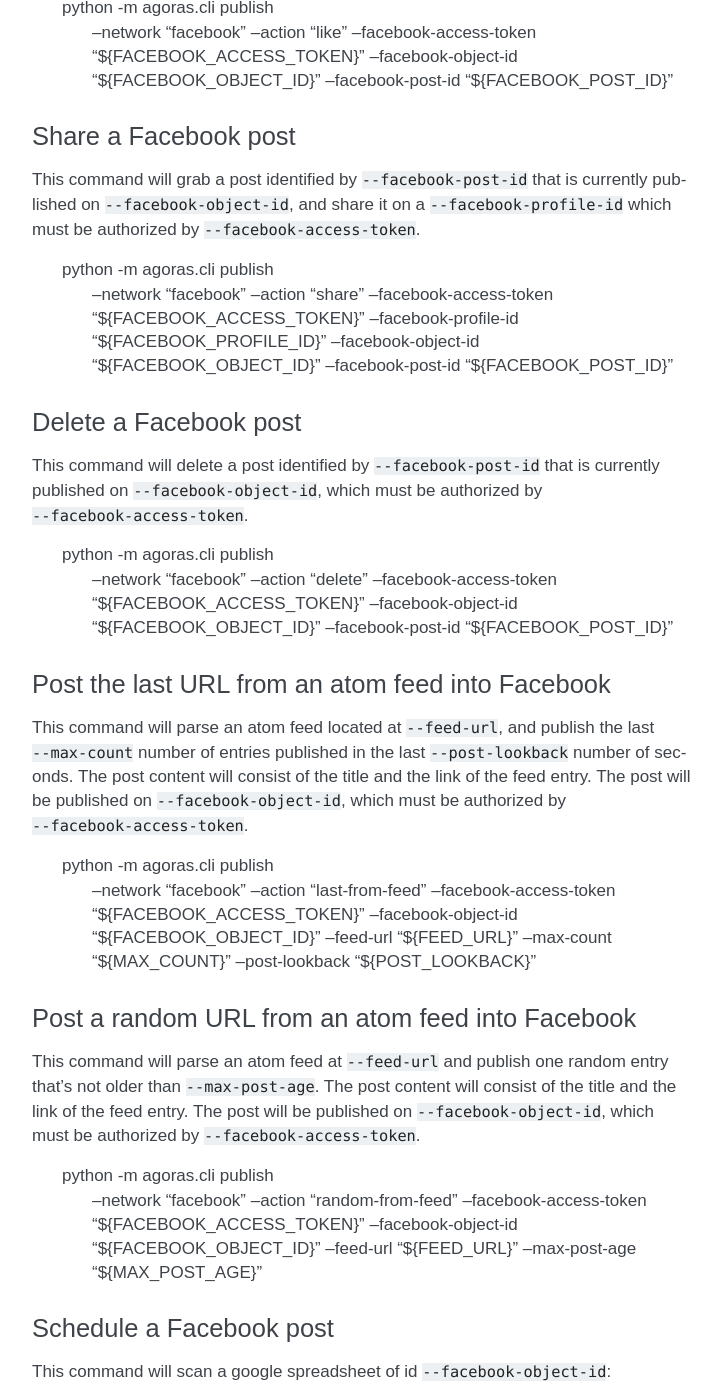
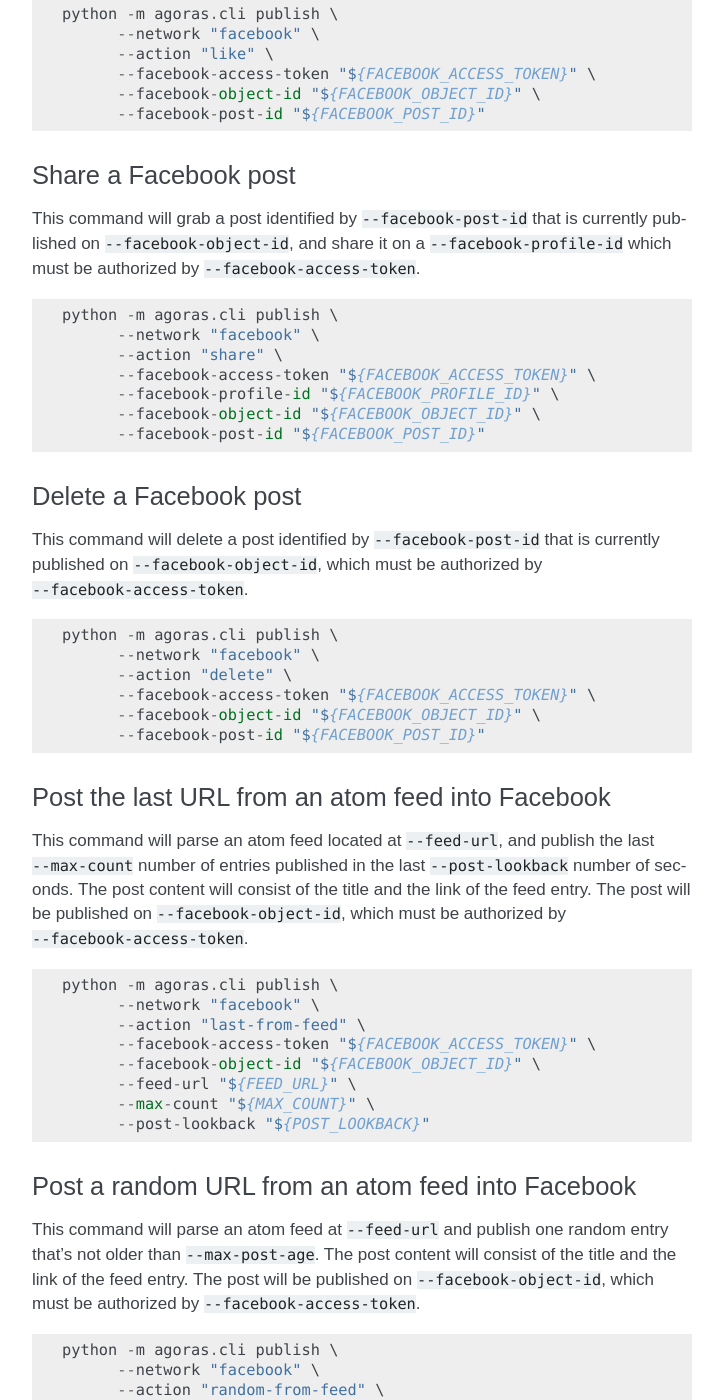
Before and after one commit to LuisAlejandro/agoras, a Sphinx documentation site: the page built from docs/facebook.rst, in a window 1280 px wide and 1400 px high, scrolled down 1931 px. Shown: the whole window, without its empty margins (388-1111 px from the left). Built offline with Sphinx 7.4.7, drawn with Linux system fonts in a browser that asks for light colours; some of the changed lines change nothing that is shown; some of the changed text lies outside the part shown.

Commit message:
[REF] Improving documentation.

```diff
--- a/docs/facebook.rst
+++ b/docs/facebook.rst
@@ -58,6 +58,7 @@
 --------------------
 
 This command will "like" a post identified by ``--facebook-post-id`` that is currently published on ``--facebook-object-id``, which must be authorized by ``--facebook-access-token``.
+::
 
       python -m agoras.cli publish \
             --network "facebook" \
@@ -72,6 +73,7 @@
 ---------------------
 
 This command will grab a post identified by ``--facebook-post-id`` that is currently published on ``--facebook-object-id``, and share it on a ``--facebook-profile-id`` which must be authorized by ``--facebook-access-token``.
+::
 
       python -m agoras.cli publish \
             --network "facebook" \
@@ -87,6 +89,7 @@
 ----------------------
 
 This command will delete a post identified by ``--facebook-post-id`` that is currently published on ``--facebook-object-id``, which must be authorized by ``--facebook-access-token``.
+::
 
       python -m agoras.cli publish \
             --network "facebook" \
@@ -101,6 +104,7 @@
 -------------------------------------------------
 
 This command will parse an atom feed located at ``--feed-url``, and publish the last ``--max-count`` number of entries published in the last ``--post-lookback`` number of seconds. The post content will consist of the title and the link of the feed entry. The post will be published on ``--facebook-object-id``, which must be authorized by ``--facebook-access-token``.
+::
 
       python -m agoras.cli publish \
             --network "facebook" \
@@ -117,6 +121,7 @@
 -------------------------------------------------
 
 This command will parse an atom feed at ``--feed-url`` and publish one random entry that's not older than ``--max-post-age``. The post content will consist of the title and the link of the feed entry. The post will be published on ``--facebook-object-id``, which must be authorized by ``--facebook-access-token``.
+::
 
       python -m agoras.cli publish \
             --network "facebook" \
@@ -131,7 +136,15 @@
 Schedule a Facebook post
 ------------------------
 
-This command will scan a google spreadsheet of id ``--facebook-object-id``::
+This command will scan a sheet ``--google-sheets-name`` of a google spreadsheet of id ``--google-sheets-id``, thats authorized by ``--google-sheets-client-email`` and ``--google-sheets-private-key``. The post will be published on ``--facebook-object-id``, which must be authorized by ``--facebook-access-token``.
+
+The order of the columns of the spreadsheet is crucial to the correct functioning of the command. Here's how the information should be organized:
+
++--------------------+---------------------------+---------------------------+---------------------------+---------------------------+-------------------------+-------------------+------------------------------+
+| ``--status-text``  | ``--status-image-url-1``  | ``--status-image-url-2``  | ``--status-image-url-3``  | ``--status-image-url-4``  | date (%d-%m-%Y format)  | time (%H format)  | status (blank or published)  |
++--------------------+---------------------------+---------------------------+---------------------------+---------------------------+-------------------------+-------------------+------------------------------+
+
+::
 
       python -m agoras.cli publish \
             --network "facebook" \
```
